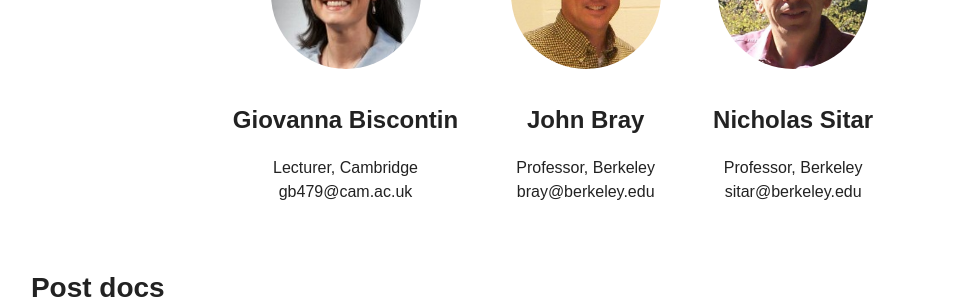
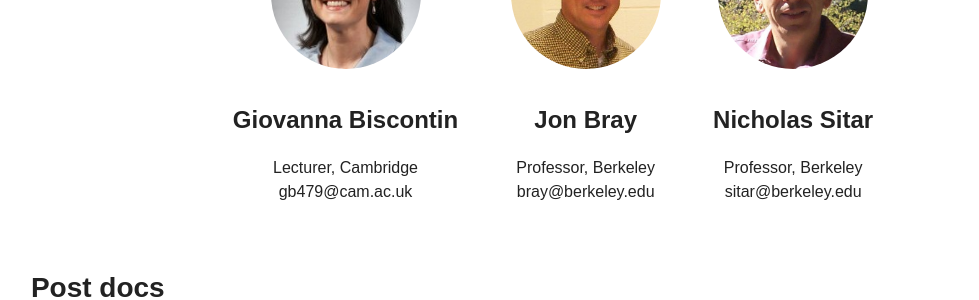
Before and after one commit to cb-geo/cb-geo.github.io, a Jekyll site: the page built from index.md, in a window 1280 px wide and 900 px high, scrolled down 1941 px. Shown: the part 154-454 px from the top of the window, without its empty margins (95-1074 px from the left). Built offline with Jekyll 4.4.1, drawn with Linux system fonts in a browser that asks for light colours; nearby versions of some CDN libraries; comment, search, counter and statistics services are not loaded.

Commit message:
Fixed typo for Jon Bray

```diff
--- a/_data/academics.yml
+++ b/_data/academics.yml
@@ -5,7 +5,7 @@
   image: biscontin.jpg
   email: gb479@cam.ac.uk
 
-- name: John Bray
+- name: Jon Bray
   position: Professor
   uni: Berkeley
   image: bray.jpg
```
